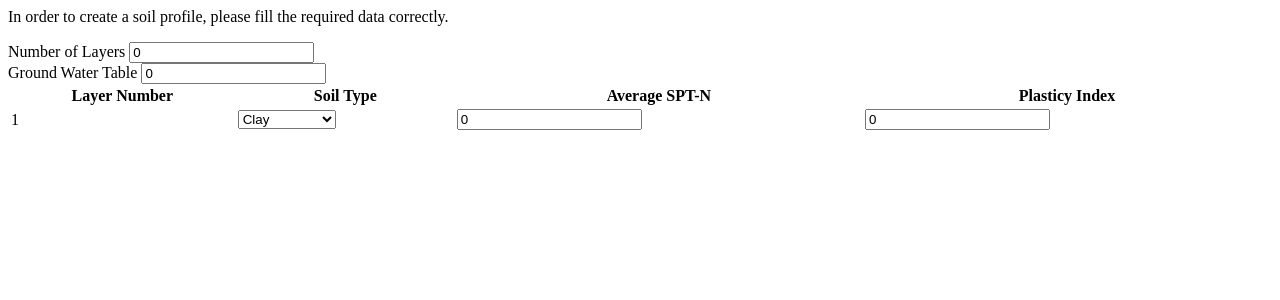
After one commit to haksuman/geo4tech, a Django app: page /spt/ in a window 1280 px wide. The commit adds this page. Shown: the top 300 px of the page. Run offline with Django 3.2, Linux system fonts and the light colour scheme.

Commit message:
sptn input table formation
a skeloton for sptn input table is created

```diff
--- a/main/templates/main/home.html
+++ b/main/templates/main/home.html
@@ -1,7 +1,7 @@
 {% extends 'main/base.html' %}
 
 {% block title %}
-Geo4Tech | Home
+Geo4Tech | SPT Calculation
 {% endblock %}
 
 {% block content %}
--- /dev/null
+++ b/main/templates/main/spt.html
@@ -0,0 +1,54 @@
+<p>In order to create a soil profile, please fill the required data correctly.</p>
+<div class="layer_number_input">
+<label for="layer_number">Number of Layers</label>
+<input type="number" id="layer_number" name="layer_number" value="0" required>
+</div>
+
+<div class="gwt_input">
+<label for="gwt">Ground Water Table</label>
+<input type="number" id="gwt" name="gwt" value="0" required>
+</div>
+
+<div class="spt_table_input">
+    <table id="spt_table" class="spt_table_class" style="width:100%">
+        <thead>
+            <tr>
+                <th>Layer Number</th>
+                <th>Soil Type</th>
+                <th>Average SPT-N</th>
+                <th>Plasticy Index</th>
+            </tr>
+        </thead>
+        <tbody>
+            <tr>
+                <td>1</td>
+                <td><select size="1" id="row-1-soil_type" name="row-1-soil_type">
+                        <option value="Clay" selected="selected">
+                            Clay
+                        </option>
+                        <option value="Silt">
+                            Silt
+                        </option>
+                        <option value="Clayey Sand">
+                            Clayey Sand
+                        </option>
+                        <option value="Silty Sand">
+                            Silty Sand
+                        </option>
+                        <option value="Sand">
+                            Sand
+                        </option>
+                        <option value="Gravel">
+                            Gravel
+                        </option>
+                        <option value="Rock">
+                            Sand
+                        </option>
+                </select></td>
+                <td><input type="number" id="row-1-avg_sptn" name="row-1-avg_sptn" value=0 max="50"></td>
+                <td><input type="number" id="row-1-pi" name="row-1-pi" value=0 max="100"></td>
+            </tr>
+        </tbody>
+
+    </table>
+</div>
--- a/main/urls.py
+++ b/main/urls.py
@@ -4,5 +4,6 @@ from django.urls import path
 from . import views
 
 urlpatterns = [
-    path("", views.home, name="home")
+    path("", views.home, name="home"),
+    path("spt/", views.spt, name="spt")
 ]
--- a/main/views.py
+++ b/main/views.py
@@ -6,3 +6,6 @@ from django.http import HttpResponse
 
 def home(response):
     return render(response, "main/home.html", {})
+
+def spt(response):
+    return render(response, "main/spt.html", {})
```
Also changed, not shown: main/templates/main/base.html (+39 -2 lines), db.sqlite3.
